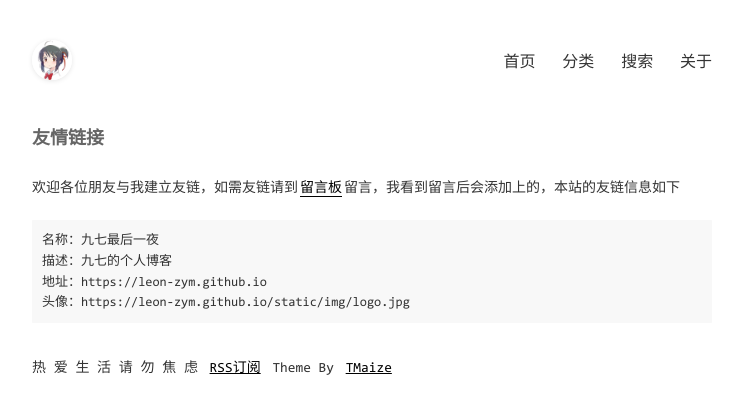
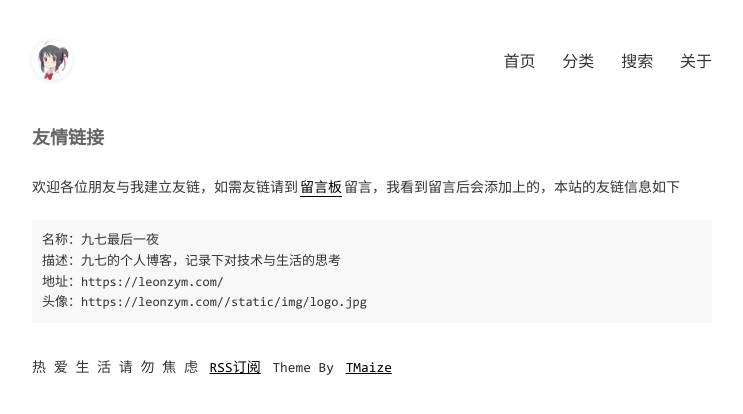
Before and after one commit to Leon-zym/blog-jekyll-tmaize, a Jekyll site: the page built from pages/links.md, in a window 1280 px wide. Shown: the top 414 px of the page, without its empty margins (268-1011 px from the left). Built offline with Jekyll 4.4.1, drawn with Linux system fonts in a browser that asks for light colours.

Commit message:
Update _config.yml

```diff
--- a/_config.yml
+++ b/_config.yml
@@ -2,10 +2,10 @@ encoding: utf-8
 
 # SEO相关信息
 title: 九七最后一夜
-description: 九七的个人博客
+description: 九七的个人博客，记录下对技术与生活的思考
 keywords: Blog,HTML,CSS,JavaScript,WLB
 author: 九七
-footerText: " 热 爱 生 活 请 勿 焦 虑 "
+footerText: "热 爱 生 活 请 勿 焦 虑  "
 
 # 这些不要动
 permalink: /posts/:year/:month/:day/:title.html
@@ -27,7 +27,7 @@ exclude:
 
 # 域名配置
 # baseurl配置,如果网站部署在根目录下的其他目录中，请设置为 /目录名
-domainUrl: "https://leon-zym.github.io"
+domainUrl: "https://leonzym.com/"
 baseurl: ""
 
 # 吐个槽地址，会在chat页面中重定向到该地址
@@ -62,5 +62,5 @@ extMath: false
 
 # 友情链接
 links:
-#   - title: 春风十里
-#     url: https://www.geek-era.com
+#   - title: XXX
+#     url: https://xxx.xxx
```
